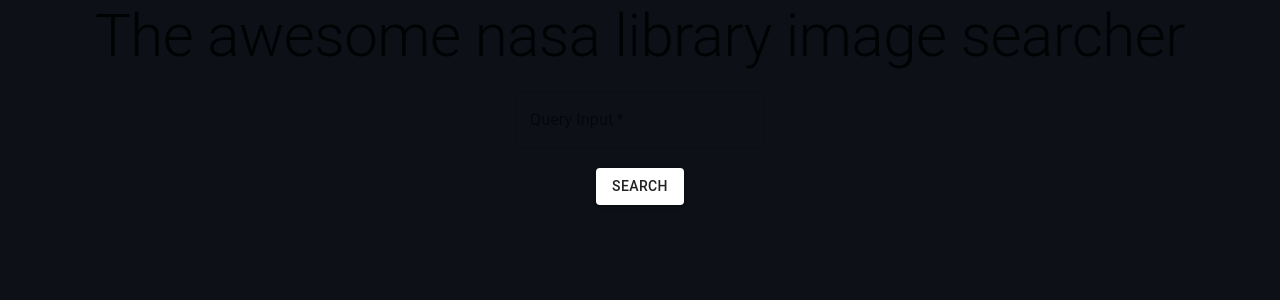
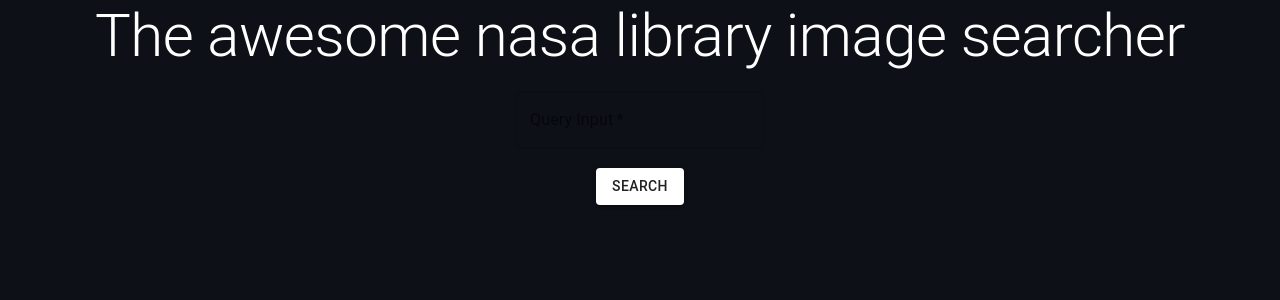
Before and after one commit to jzapiorkowski/nasa-library, a React (Create React App) app: page / in a window 1280 px wide. Shown: the top 300 px of the page. Built offline with nearby package versions, Linux system fonts and the light colour scheme.

Commit message:
change headers color to white

```diff
--- a/src/modules/PageHeader/PageHeader.tsx
+++ b/src/modules/PageHeader/PageHeader.tsx
@@ -1,9 +1,13 @@
-import { Typography } from '@mui/material';
+import { Typography, styled } from '@mui/material';
+
+const StyledHeader = styled(Typography)`
+  color: ${({ theme }) => theme.palette.primary.main};
+`;
 
 export function PageHeader() {
   return (
-    <Typography variant='h2'>
+    <StyledHeader variant='h2'>
       The awesome nasa library image searcher
-    </Typography>
+    </StyledHeader>
   );
 }
```
